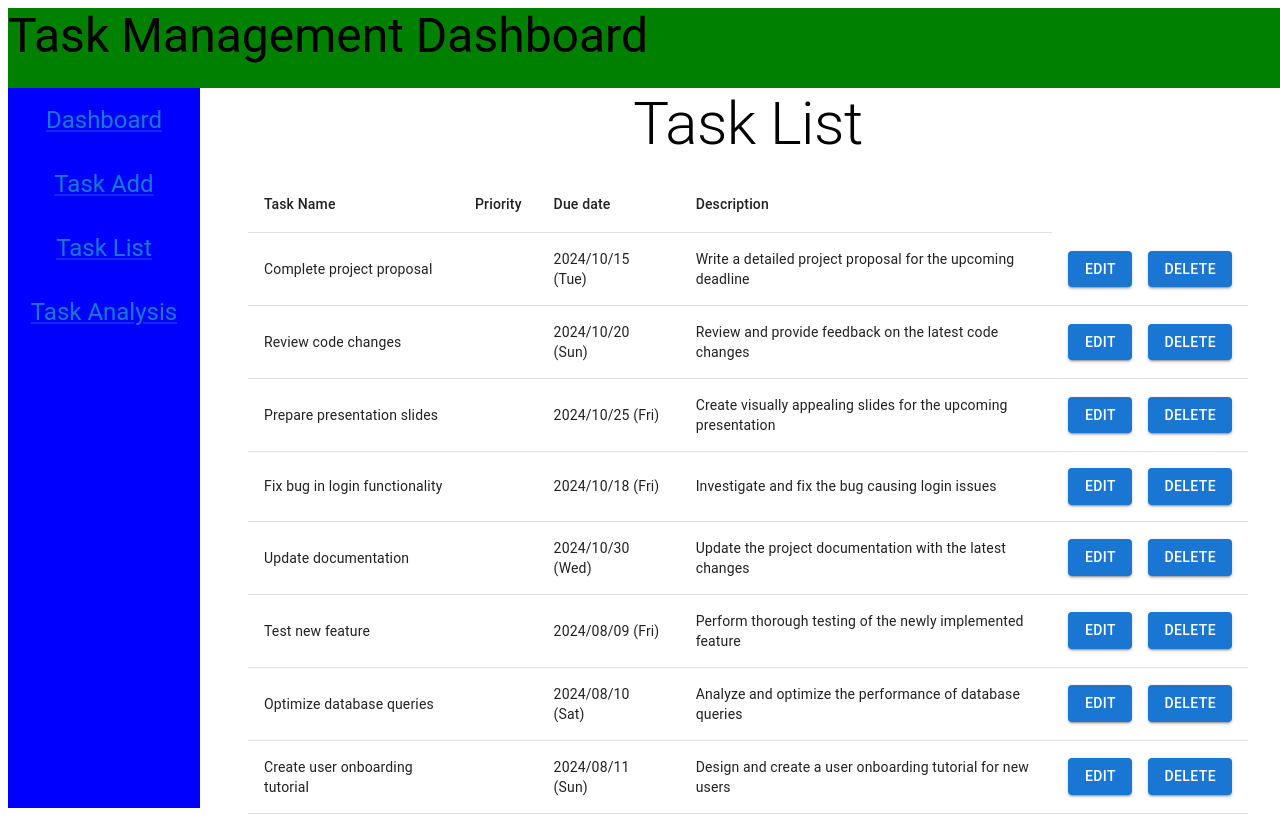
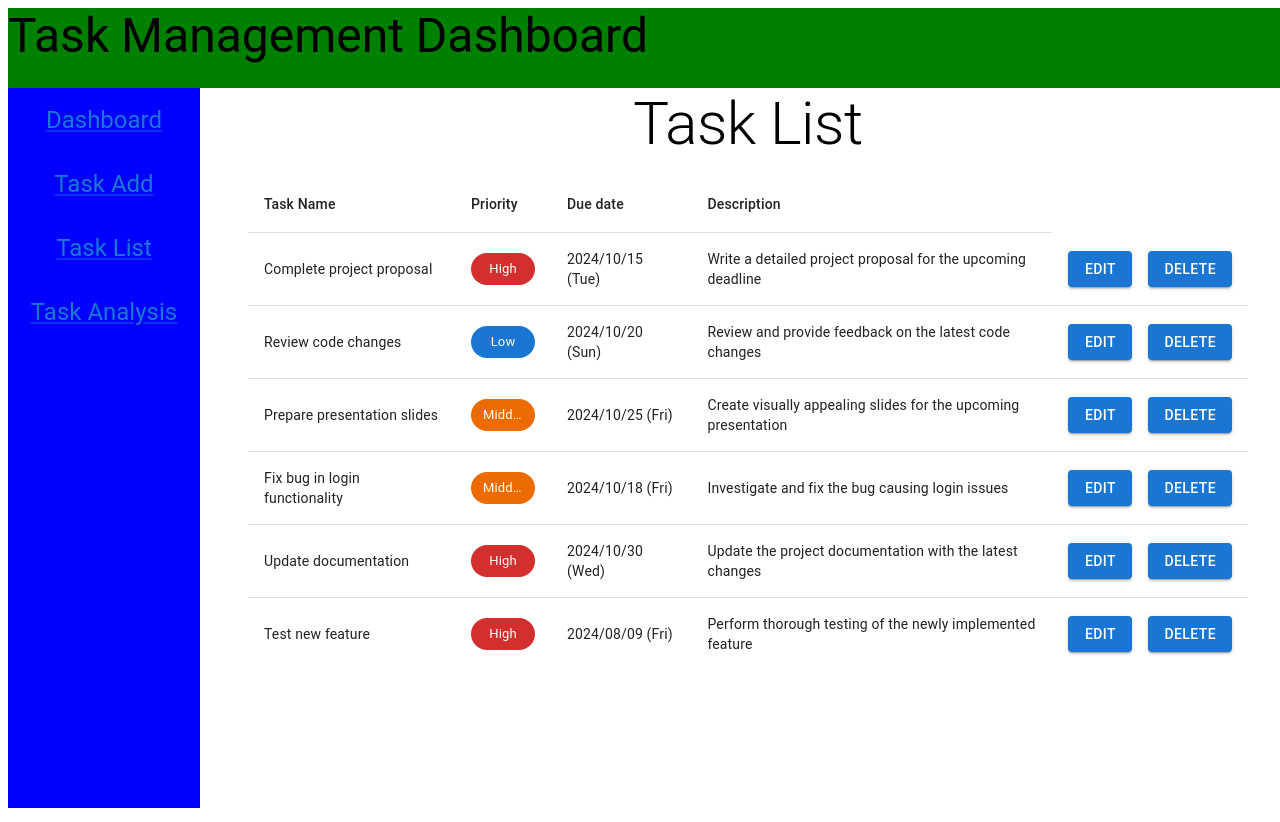
Before and after one commit to hiroto-safie/personalTodoDashbords, a React (Vite) app: page /taskList in a window 1280 px wide. Built offline with nearby package versions, Linux system fonts and the light colour scheme.

Commit message:
add: Priority chips were implemented and used in Task List Page

```diff
--- /dev/null
+++ b/src/components/common/Chips.tsx
@@ -0,0 +1,17 @@
+import { Chip } from "@mui/material"
+import { useMemo } from "react"
+
+const chipWidth = "5vw"
+
+// NOTE: chipWidthの値が変わったときだけ、再レンダリングをかける
+export const HighPriorityChip: React.FC = () => {
+    return useMemo(() => <Chip color="error" label="High" sx={{width: chipWidth}} />, [chipWidth])
+}
+
+export const MiddlePriorityChip: React.FC = () => {
+    return useMemo(() => <Chip color="warning" label="Middle" sx={{width: chipWidth}} />, [chipWidth])
+}
+
+export const LowPriorityChip: React.FC = () => {
+    return useMemo(() => <Chip color="primary" label="Low" sx={{width: chipWidth}} />, [chipWidth])
+}
--- a/src/components/common/Modals.tsx
+++ b/src/components/common/Modals.tsx
@@ -7,7 +7,7 @@ import { FieldValue, useForm } from 'react-hook-form';
 import { Stack } from '@mui/material';
 import { SubmitButton } from './Buttons';
 import { TaskContext } from '../../providers/TaskContextProvider';
-import { useContext, useMemo } from 'react';
+import { useContext } from 'react';
 import { Task } from '../../types/task';
 
 const style = {
--- a/src/pages/TasklistPage.tsx
+++ b/src/pages/TasklistPage.tsx
@@ -1,7 +1,8 @@
-import { Button, Stack, Table, TableBody, TableCell, TableHead, TableRow, Typography } from '@mui/material';
-import React, { useContext, useState } from 'react';
+import { Button, Chip, Stack, Table, TableBody, TableCell, TableContainer, TableHead, TableRow, Typography } from '@mui/material';
+import React, { useContext, useMemo, useState } from 'react';
 import { TaskContext } from '../providers/TaskContextProvider';
 import { TaskEditModal } from '../components/common/Modals';
+import { HighPriorityChip, LowPriorityChip, MiddlePriorityChip } from '../components/common/Chips';
 
 const TasklistPage: React.FC = () => {
     const [taskEditModalOpen, setTaskEditModalOpen] = useState(false)
@@ -11,9 +12,21 @@ const TasklistPage: React.FC = () => {
         dispatch({type: "DELETE_TASK", payload: id})
     }
 
+    const PriorityChip: React.FC<{priority: string}> = ({priority}) => {
+        switch(priority){
+            case "High":
+                return <HighPriorityChip />
+            case "Middle":
+                return <MiddlePriorityChip />
+            case "Low":
+                return <LowPriorityChip />
+        }
+    }
+
     return (
         <>
             <Typography variant="h2">Task List</Typography>
+            <TableContainer sx={{ maxHeight: "60vh" }}>
                 <Table>
                     <TableHead>
                         <TableRow>
@@ -27,7 +40,7 @@ const TasklistPage: React.FC = () => {
                         {state?.tasks.map((task) => (
                             <TableRow key={task.id}>
                                 <TableCell>{task.name}</TableCell>
-                            <TableCell>{task.priority}</TableCell>
+                                <TableCell><PriorityChip priority={task.priority} /></TableCell>
                                 <TableCell>{task.dueDate.format("YYYY/MM/DD (ddd)")}</TableCell>
                                 <TableCell>{task.description}</TableCell>
                                 <TableCell>
@@ -41,6 +54,7 @@ const TasklistPage: React.FC = () => {
                         ))}
                     </TableBody>
                 </Table>
+            </TableContainer>
         </>
     )
 };
--- a/src/services/task.ts
+++ b/src/services/task.ts
@@ -7,56 +7,56 @@ const sampleTasks: Task[] = [
         "name": "Complete project proposal",
         "description": "Write a detailed project proposal for the upcoming deadline",
         "dueDate": dayjs("2024-10-15"),
-        priority: ""
+        priority: "High"
     },
     {
         "id": 2,
         "name": "Review code changes",
         "description": "Review and provide feedback on the latest code changes",
         "dueDate": dayjs("2024-10-20"),
-        priority: ""
+        priority: "Low"
     },
     {
         "id": 3,
         "name": "Prepare presentation slides",
         "description": "Create visually appealing slides for the upcoming presentation",
         "dueDate": dayjs("2024-10-25"),
-        priority: ""
+        priority: "Middle"
     },
     {
         "id": 4,
         "name": "Fix bug in login functionality",
         "description": "Investigate and fix the bug causing login issues",
         "dueDate": dayjs("2024-10-18"),
-        priority: ""
+        priority: "Middle"
     },
     {
         "id": 5,
         "name": "Update documentation",
         "description": "Update the project documentation with the latest changes",
         "dueDate": dayjs("2024-10-30"),
-        priority: ""
+        priority: "High"
     },
     {
         "id": 6,
         "name": "Test new feature",
         "description": "Perform thorough testing of the newly implemented feature",
         "dueDate": dayjs("2024-08-09"),
-        priority: ""
+        priority: "High"
     },
     {
         "id": 7,
         "name": "Optimize database queries",
         "description": "Analyze and optimize the performance of database queries",
         "dueDate": dayjs("2024-08-10"),
-        priority: ""
+        priority: "Low"
     },
     {
         "id": 8,
         "name": "Create user onboarding tutorial",
         "description": "Design and create a user onboarding tutorial for new users",
         "dueDate": dayjs("2024-08-11"),
-        priority: ""
+        priority: "High"
     }
 ]
 
```
Lines whose indentation alone changed are shown as unchanged.
